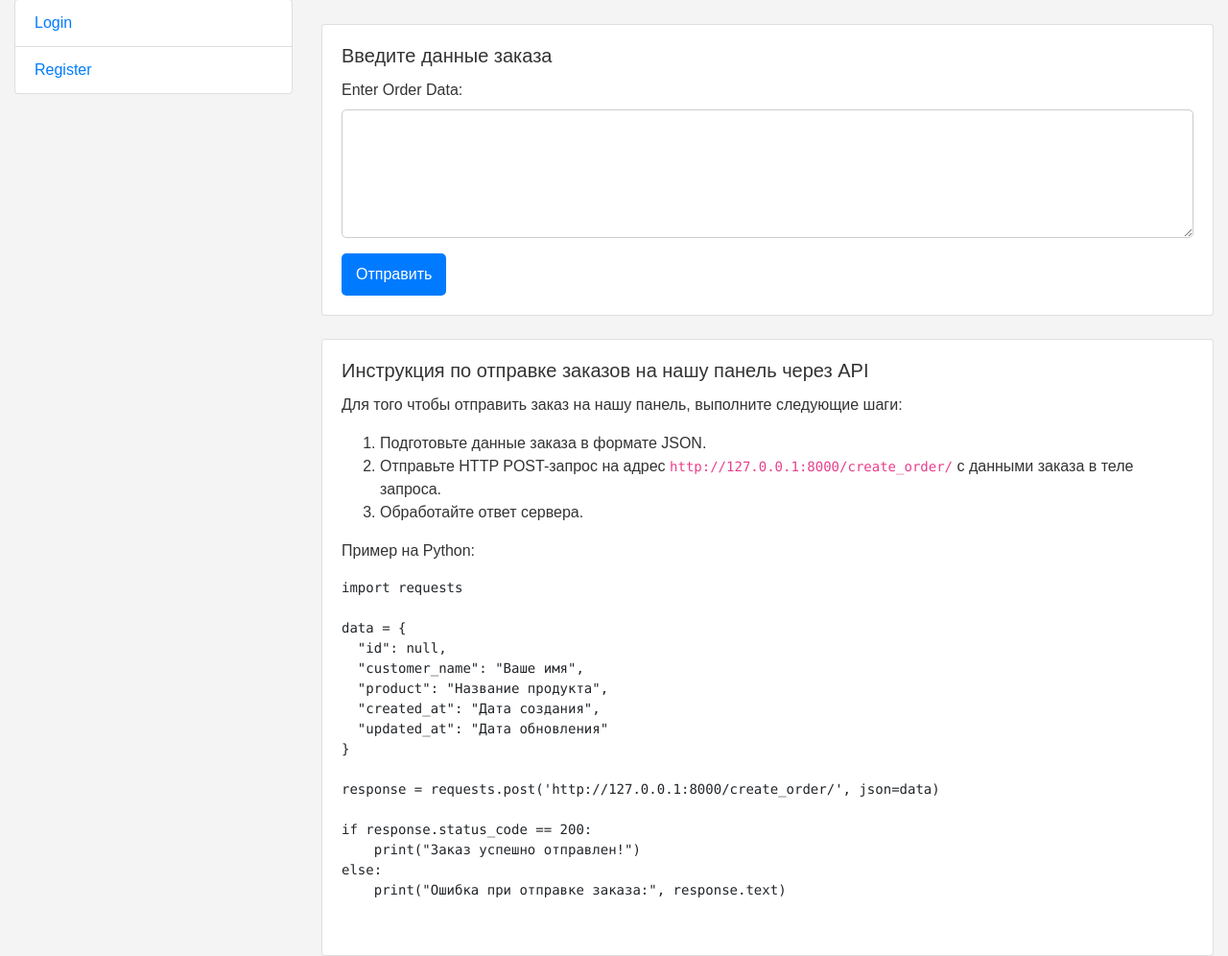
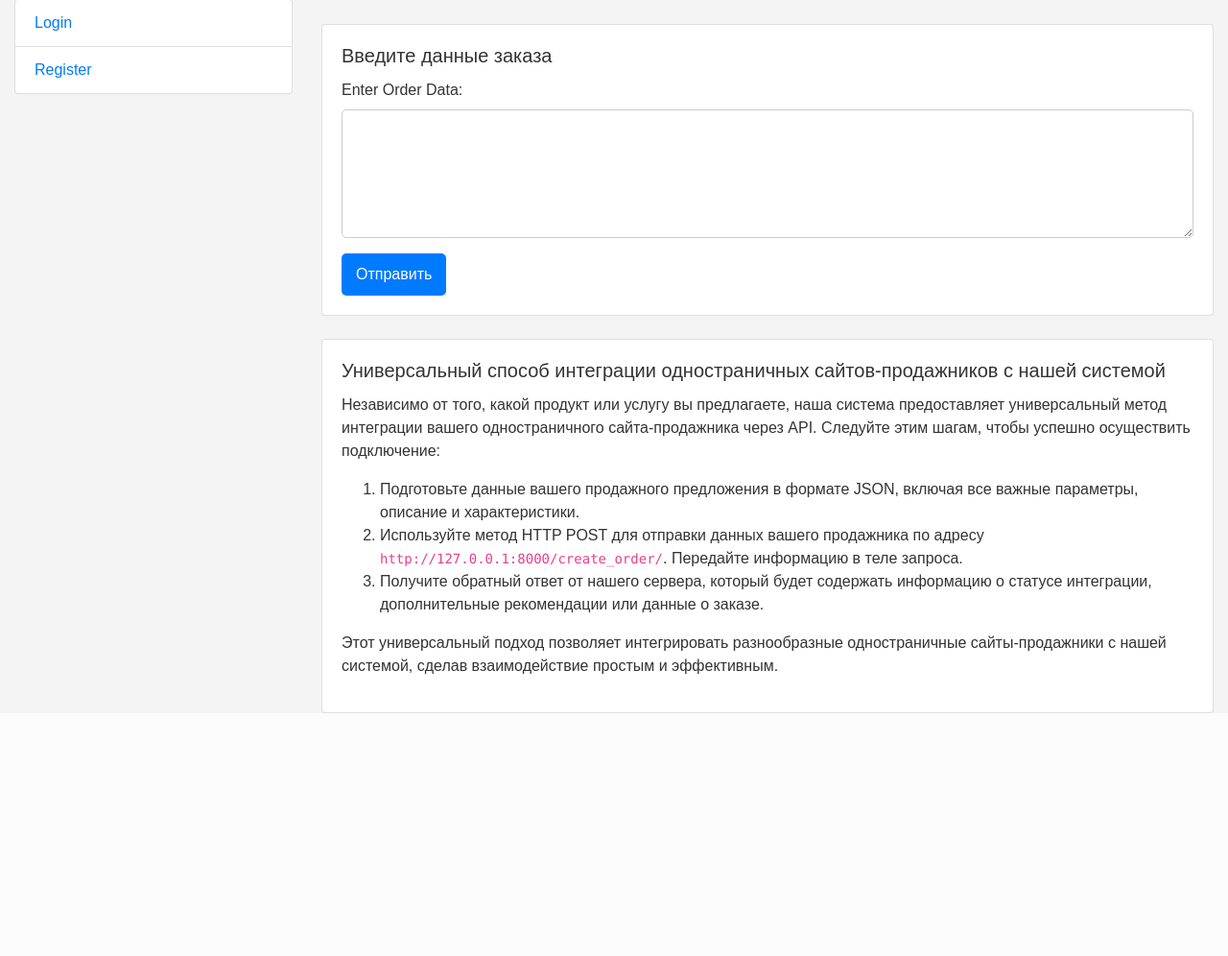
Before and after one commit to mykytashch/universalordering, a Django app: page /create_order/ in a window 1280 px wide. Shown: the part 97-1093 px from the top of the page at 96% size. After the commit the page ends 840 px from the top, so only its background shows below. Run offline with Django 4.2, Linux system fonts and the light colour scheme; parts of the project's set-up code (start-up, migrations or seed data) failed here and were passed over; some libraries are stand-ins or nearby versions.

Commit message:
Add files via upload

```diff
--- a/Order control panel/orders_project/orders_app/templates/base.html
+++ b/Order control panel/orders_project/orders_app/templates/base.html
@@ -45,14 +45,12 @@
         <h2>Authorized Navigation</h2>
         <ul class="list-group">
             <li class="list-group-item"><a href="{% url 'home' %}">Home</a></li>
-            <li class="list-group-item"><a href="{% url 'order_panel' %}">Order Panel</a></li>
+
             <li class="list-group-item"><a href="{% url 'order_list' %}">Order List</a></li>
             <li class="list-group-item"><a href="{% url 'all_order_comments' %}">All Order Comments</a></li>
             <li class="list-group-item"><a href="{% url 'unrecognized_orders' %}">Unrecognized Orders</a></li>
 
             <li class="list-group-item"><a href="{% url 'create_order' %}">Create New Order</a></li>
-            <li class="list-group-item"><a href="{% url 'create_order' %}">Create Order (Function View)</a></li>
-            <li class="list-group-item"><a href="{% url 'update_theme_preference' %}">Update Theme Preference</a></li>
             <li class="list-group-item"><a href="{% url 'api_order_create' %}">API Order Create</a></li>
             <li class="list-group-item"><a href="{% url 'generate_invitation_code' %}">Generate Invitation Code</a></li>
             <li class="list-group-item"><a href="{% url 'register' %}">Register With Invitation Code</a></li>
@@ -64,7 +62,8 @@
         <h2>Guest Navigation</h2>
         <ul class="list-group">
             <li class="list-group-item"><a href="{% url 'login' %}">Login</a></li>
-            <li class="list-group-item"><a href="{% url 'register_with_invitation_code' %}">Register</a></li>
+            <li class="list-group-item"><a href="{% url 'register' %}">Register</a></li>
+
         </ul>
     {% endif %}
 {% endblock %}
--- a/Order control panel/orders_project/orders_app/templates/login.html
+++ b/Order control panel/orders_project/orders_app/templates/login.html
@@ -44,7 +44,7 @@
     </div>
 
     <button type="submit" class="btn btn-primary">Login</button>
-    <p>Еще не зарегистрированы? <a href="{% url 'register_with_invitation_code' %}">Зарегистрироваться</a></p>
+    <p>Еще не зарегистрированы? <a href="{% url 'register' %}">Зарегистрироваться</a></p>
     <a href="{% url 'create_order' %}">Create Order</a>
 </form>
 {% endblock %}
--- a/Order control panel/orders_project/orders_app/templates/order_form.html
+++ b/Order control panel/orders_project/orders_app/templates/order_form.html
@@ -23,33 +23,16 @@
 <!-- Инструкция по отправке заказов -->
 <div class="card">
     <div class="card-body">
-        <h5 class="card-title">Инструкция по отправке заказов на нашу панель через API</h5>
-        <p>Для того чтобы отправить заказ на нашу панель, выполните следующие шаги:</p>
-        <ol>
-            <li>Подготовьте данные заказа в формате JSON.</li>
-            <li>Отправьте HTTP POST-запрос на адрес <code>http://127.0.0.1:8000/create_order/</code> с данными заказа в теле запроса.</li>
-            <li>Обработайте ответ сервера.</li>
-        </ol>
-        <p>Пример на Python:</p>
-        <pre>
-import requests
-
-data = {
-  "id": null,
-  "customer_name": "Ваше имя",
-  "product": "Название продукта",
-  "created_at": "Дата создания",
-  "updated_at": "Дата обновления"
-}
-
-response = requests.post('http://127.0.0.1:8000/create_order/', json=data)
-
-if response.status_code == 200:
-    print("Заказ успешно отправлен!")
-else:
-    print("Ошибка при отправке заказа:", response.text)
-        </pre>
+      <h5 class="card-title">Универсальный способ интеграции одностраничных сайтов-продажников с нашей системой</h5>
+      <p>Независимо от того, какой продукт или услугу вы предлагаете, наша система предоставляет универсальный метод интеграции вашего одностраничного сайта-продажника через API. Следуйте этим шагам, чтобы успешно осуществить подключение:</p>
+      <ol>
+        <li>Подготовьте данные вашего продажного предложения в формате JSON, включая все важные параметры, описание и характеристики.</li>
+        <li>Используйте метод HTTP POST для отправки данных вашего продажника по адресу <code>http://127.0.0.1:8000/create_order/</code>. Передайте информацию в теле запроса.</li>
+        <li>Получите обратный ответ от нашего сервера, который будет содержать информацию о статусе интеграции, дополнительные рекомендации или данные о заказе.</li>
+      </ol>
+      <p>Этот универсальный подход позволяет интегрировать разнообразные одностраничные сайты-продажники с нашей системой, сделав взаимодействие простым и эффективным.</p>
     </div>
+  </div>
 </div>
 
 {% endblock %}
--- a/Order control panel/orders_project/orders_app/urls.py
+++ b/Order control panel/orders_project/orders_app/urls.py
@@ -12,13 +12,21 @@ urlpatterns = [
     path('order/<int:order_id>/', orders_app_views.order_detail, name='order_detail'),
     path('order_list/', orders_app_views.order_list, name='order_list'),
 
-    path('create_order/', orders_app_views.create_order, name='create_order'),  # Updated this line
+    path('create_order/', orders_app_views.create_order, name='create_order'),
+    path('comments/<int:order_id>/',
+     lambda request, order_id: orders_app_views.generic_comments_view(request, order_id, RecognizedOrder, 'path_to_template_for_recognized_order'),
+     name='comments_for_recognized'),
+
+
+    path('order-comments/<int:order_id>/', orders_app_views.order_comments, name='order-comments'),
+    path('unrecognized-order-comments/<int:unrecognized_order_id>/', orders_app_views.unrecognized_order_comments, name='unrecognized-order-comments'),
 
     path('update_theme_preference/', orders_app_views.update_theme_preference, name='update_theme_preference'),
     path('generate-invite/', orders_app_views.generate_invitation_code, name='generate_invitation_code'),
-    path('register/', orders_app_views.register, name='register'),  # Updated this line
+    path('register/', orders_app_views.register, name='register'),
+    path('order/<int:order_id>/comments/', orders_app_views.order_comments, name='order_comments'),
 
-    path('api/orders/', orders_app_views.OrderListCreateAPI.as_view(), name='api_order_create'),  # Updated this line
+    path('api/orders/', orders_app_views.OrderListCreateAPI.as_view(), name='api_order_create'),
     path('login/', auth_views.LoginView.as_view(template_name='login.html', success_url='/orders/'), name='login'),
     path('logout/', auth_views.LogoutView.as_view(next_page='home'), name='logout'),
 ]
--- a/Order control panel/orders_project/orders_app/views.py
+++ b/Order control panel/orders_project/orders_app/views.py
@@ -193,15 +193,22 @@ def unrecognized_orders(request):
     return generic_order_list(request, 'unrecognized_orders.html', Order.objects.filter(status=Order.UNRECOGNIZED))
 
 @login_required
-def generic_comments_view(request, order_id, order_model, template_name):
+def generic_comments_view(request, order_id, order_model, related_field_name, template_name):
     order_instance = get_object_or_404(order_model, id=order_id)
     if request.method == 'POST':
         comment_text = request.POST.get('comment_text')
         if comment_text:
-            Comment.objects.create(order=order_instance, text=comment_text, user=request.user)
+            Comment.objects.create(**{
+                related_field_name: order_instance,
+                'text': comment_text,
+                'user': request.user
+            })
             return redirect('comments', order_id=order_id)
 
-    comments = Comment.objects.filter(order=order_instance)
+    # Здесь мы создаём словарь фильтрации на лету.
+    comments_filter = {related_field_name: order_instance}
+    comments = Comment.objects.filter(**comments_filter)
+
     context = {
         'order': order_instance,
         'comments': comments,
@@ -210,11 +217,13 @@ def generic_comments_view(request, order_id, order_model, template_name):
 
 @login_required
 def order_comments(request, order_id):
-    return generic_comments_view(request, order_id, Order, 'order_comments.html')
+    return generic_comments_view(request, order_id, Order, 'related_order', 'order_comments.html')
 
 @login_required
 def unrecognized_order_comments(request, unrecognized_order_id):
-    return generic_comments_view(request, unrecognized_order_id, UnrecognizedOrder, 'order_comments.html')
+    return generic_comments_view(request, unrecognized_order_id, UnrecognizedOrder, 'unrecognized_order', 'order_comments.html')
+
+
 
 @login_required
 def order_detail(request, order_id):
--- a/Order control panel/orders_project/orders_project/settings.py
+++ b/Order control panel/orders_project/orders_project/settings.py
@@ -6,7 +6,8 @@ BASE_DIR = Path(__file__).resolve().parent.parent
 SECRET_KEY = 'django-insecure-zdpr*fq4$e$05e7o5pzh6^&bzh1u^p+4*ro2mh#wjzl4brr#by'
 
 DEBUG = True
-ALLOWED_HOSTS = []
+ALLOWED_HOSTS = ['127.0.0.1', '192.168.38.154']
+
 
 AUTH_USER_MODEL = 'orders_app.CustomUser'
 LOGIN_URL = '/login/'
```
Also changed, not shown: Order control panel/orders_project/orders_app/templates/home.html (+5 -3 lines), Order control panel/orders_project/orders_app/templates/order_detail.html (+28 -0 lines), Order control panel/orders_project/orders_app/migrations/0006_recognizedorder_unrecognizedorder_and_more.py (added), 1 other file.
